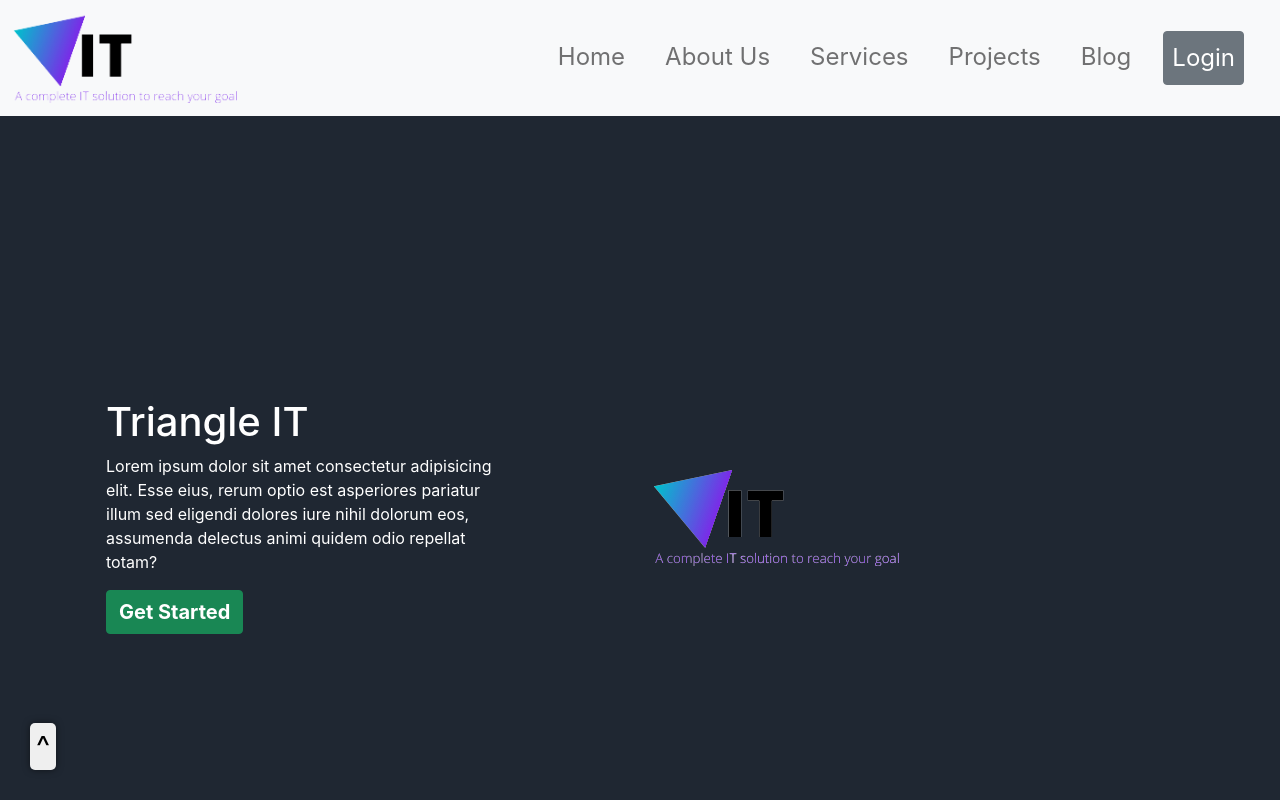
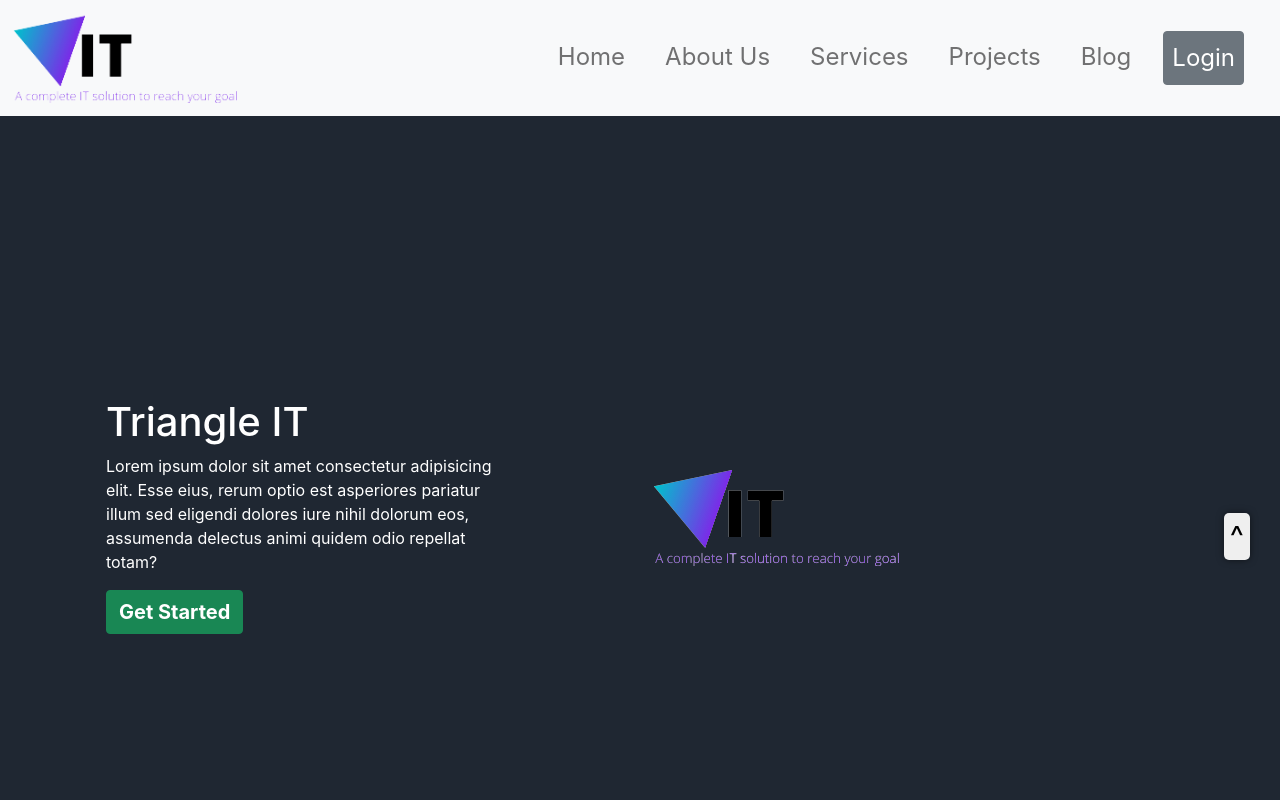
Before and after one commit to BadhanCB/triangle-it-client, a React (Create React App) app: page / in a window 1280 px wide. Shown: the top 800 px of the page. Built offline with nearby package versions, Linux system fonts and the light colour scheme; no server answers.

Commit message:
scroll-up button position changed

```diff
--- a/src/components/Home/TopScrollButton/TopScrollButton.css
+++ b/src/components/Home/TopScrollButton/TopScrollButton.css
@@ -1,7 +1,7 @@
 #topScrollButton{
     position: fixed;
-    left: 30px;
-    bottom: 30px;
+    right: 30px;
+    bottom: 30vh;
     border-radius: 5px;
     border: none;
     box-shadow: 0px 0px 7px rgba(0, 0, 0, 0.5);
```
